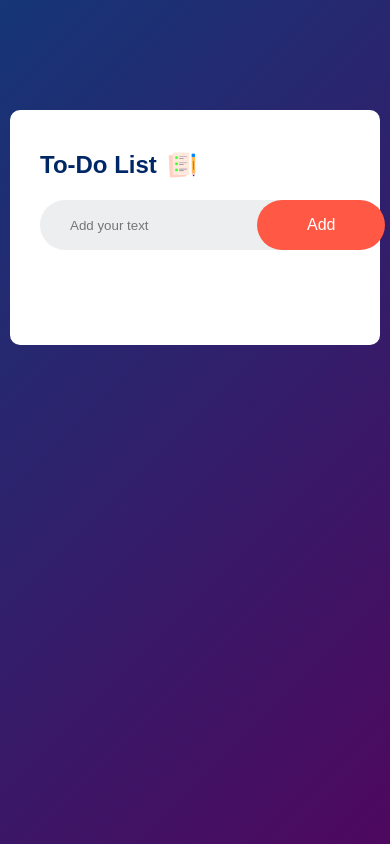
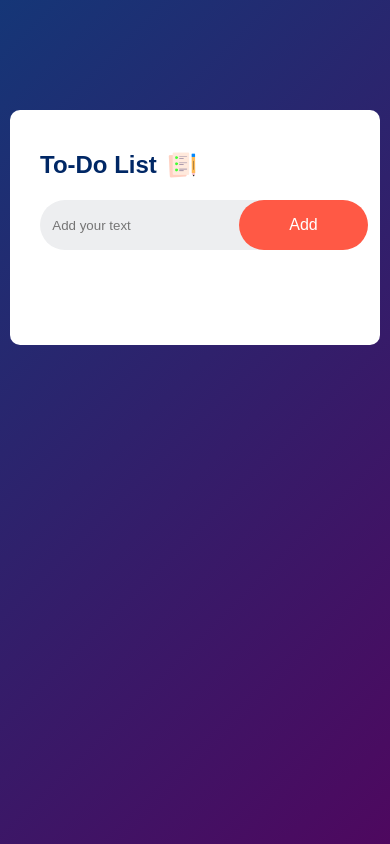
Before and after one commit to garunAMT/To-do-List, a plain HTML site: page index.html in a window 390 px wide. Drawn offline with Linux system fonts and the light colour scheme.

Commit message:
Fixed a minor issue in button responsiveness

```diff
--- a/style.css
+++ b/style.css
@@ -36,7 +36,7 @@
 .row{
     display: flex;
     align-items: center;
-    justify-content: space-between;
+    justify-content: center;
     background: #edeef0;
     border-radius: 30px;
     padding-left: 20px;
@@ -50,6 +50,7 @@ input{
     background: transparent;
     padding: 10px;
     font-weight: 14px;
+    margin: auto;
 }
 
 button{
```
